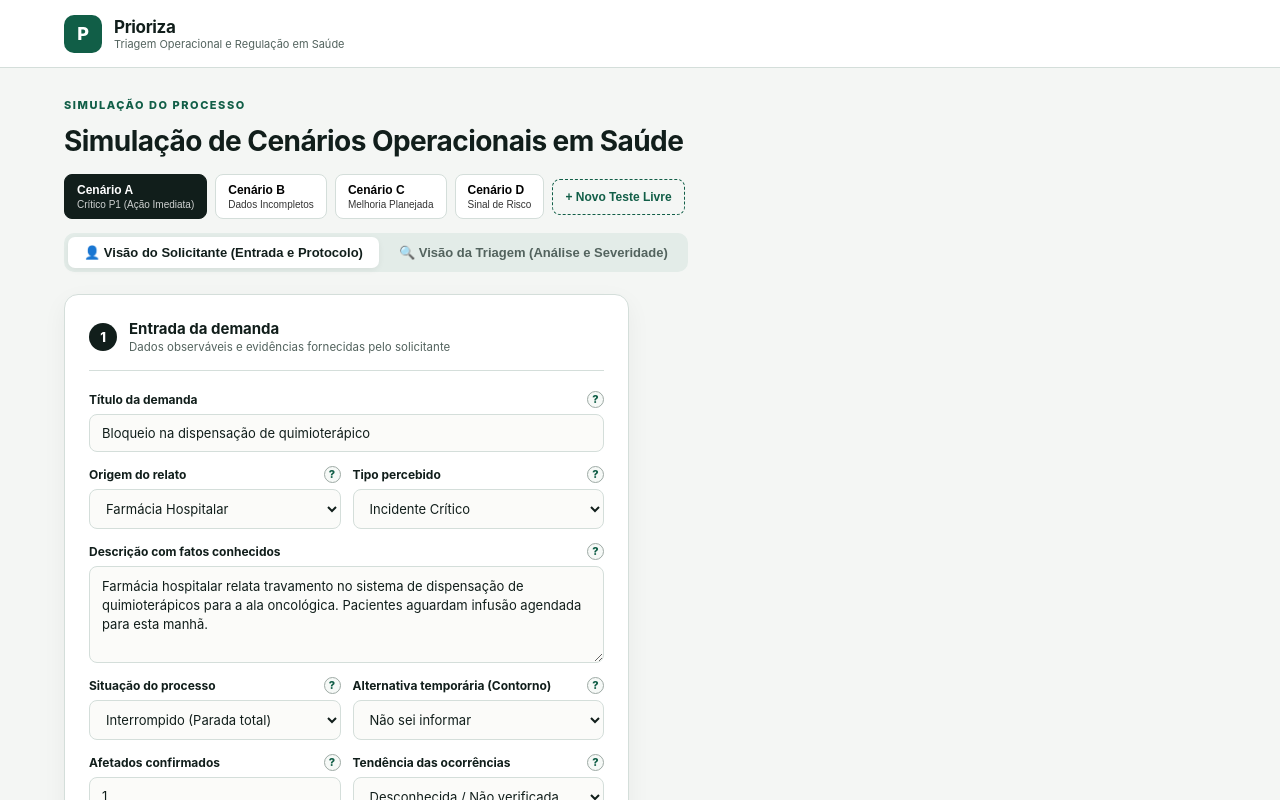
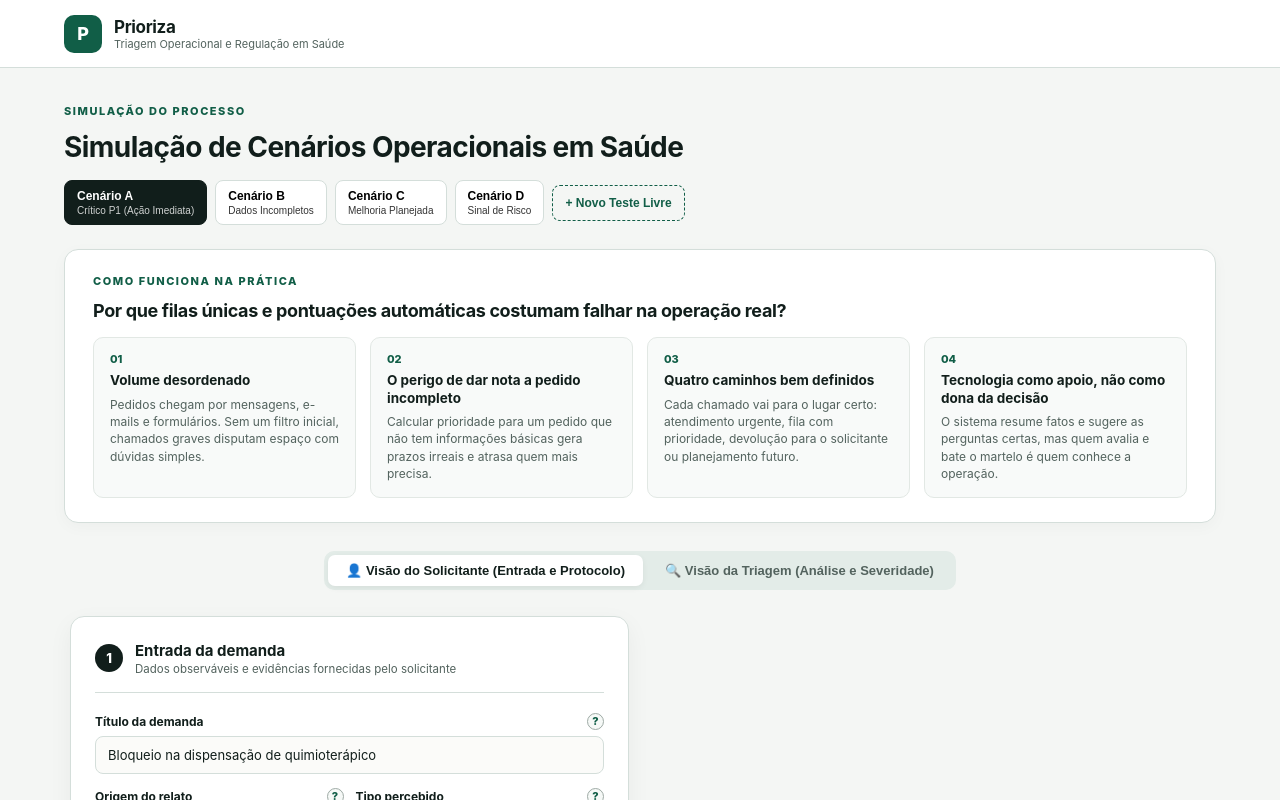
Before and after one commit to thaycarv/prioriza-operacoes, a React (Vite) app: page / in a window 1280 px wide. Shown: the top 800 px of the page. Built offline with nearby package versions, Linux system fonts and the light colour scheme.

Commit message:
refactor: inserir bloco como funciona na pratica e centralizar interface (resolve #9)

```diff
--- a/src/App.tsx
+++ b/src/App.tsx
@@ -102,7 +102,24 @@ export default function App() {
           />
         </div>
 
-        {/* Alternador de Perfis (Primeiro Solicitante, Depois Triagem) */}
+        {/* Como Funciona na Prática (Entre a Simulação e os Controles de Visão) */}
+        <div className="practice-explainer">
+          <div className="explainer-header">
+            <p className="eyebrow">{textos.comoFunciona.categoria}</p>
+            <h3>{textos.comoFunciona.titulo}</h3>
+          </div>
+          <div className="explainer-grid">
+            {textos.comoFunciona.etapas.map((etapa) => (
+              <div key={etapa.numero} className="explainer-card">
+                <span className="explainer-num">{etapa.numero}</span>
+                <b>{etapa.titulo}</b>
+                <p>{etapa.descricao}</p>
+              </div>
+            ))}
+          </div>
+        </div>
+
+        {/* Alternador de Perfis (Centralizado) */}
         <div
           className="view-switch"
           aria-label="Alternar perfil de visualização"
@@ -121,7 +138,7 @@ export default function App() {
           </button>
         </div>
 
-        {/* Painéis Principais */}
+        {/* Painéis Principais (Centralizados) */}
         <div className={`grid view-${view}`}>
           <IntakeForm
             form={form}
--- a/src/styles.css
+++ b/src/styles.css
@@ -167,7 +167,9 @@ body {
 
 /* Workspace (Principal: Direto no Protótipo) */
 .workspace {
-  padding: 30px 5vw 60px;
+  max-width: 1200px;
+  margin: 0 auto;
+  padding: 36px 24px 60px;
 }
 
 .eyebrow {
@@ -320,20 +322,84 @@ body {
   color: var(--green);
 }
 
-/* View Switch */
+/* Practice Explainer (Entre Cenários e Alternador de Visão) */
+.practice-explainer {
+  background: #ffffff;
+  border: 1px solid var(--line);
+  border-radius: 14px;
+  padding: 24px 28px;
+  margin: 24px 0 28px;
+  box-shadow: 0 4px 16px rgba(15, 31, 27, 0.03);
+}
+
+.explainer-header {
+  margin-bottom: 16px;
+}
+
+.explainer-header h3 {
+  font-size: 18px;
+  font-weight: 700;
+  letter-spacing: -0.02em;
+  margin: 4px 0 0;
+  color: var(--ink);
+}
+
+.explainer-grid {
+  display: grid;
+  grid-template-columns: repeat(4, 1fr);
+  gap: 14px;
+}
+
+.explainer-card {
+  background: #f8faf9;
+  border: 1px solid #e2e8e4;
+  border-radius: 10px;
+  padding: 14px 16px;
+  display: flex;
+  flex-direction: column;
+  gap: 6px;
+  transition: transform 180ms ease, box-shadow 180ms ease;
+}
+
+.explainer-card:hover {
+  transform: translateY(-2px);
+  box-shadow: 0 6px 18px rgba(15, 31, 27, 0.05);
+}
+
+.explainer-num {
+  font-size: 11px;
+  font-weight: 800;
+  color: var(--green);
+}
+
+.explainer-card b {
+  font-size: 13.5px;
+  color: var(--ink);
+  line-height: 1.3;
+}
+
+.explainer-card p {
+  margin: 0;
+  font-size: 12px;
+  color: var(--muted);
+  line-height: 1.45;
+}
+
+/* View Switch (Centralizado) */
 .view-switch {
-  display: inline-flex;
+  display: flex;
   background: #e3ece8;
   padding: 4px;
   border-radius: 10px;
-  margin-bottom: 22px;
+  margin: 0 auto 26px;
+  width: fit-content;
   gap: 4px;
 }
 
 .view-switch button {
   border: 0;
   background: transparent;
-  padding: 8px 16px;
+  padding: 8px 18px;
   border-radius: 7px;
   font-size: 13px;
   font-weight: 700;
@@ -348,12 +414,14 @@ body {
   box-shadow: 0 2px 6px rgba(0, 0, 0, 0.06);
 }
 
-/* Panels & Grid */
+/* Panels & Grid (Centralizados) */
 .grid {
   display: grid;
   grid-template-columns: 1fr 1fr;
   gap: 22px;
   align-items: start;
+  max-width: 1140px;
+  margin: 0 auto;
 }
 
 .grid.view-requester .result-panel {
@@ -1208,6 +1276,9 @@ footer p:last-child {
 
 /* Responsive */
 @media (max-width: 900px) {
+  .explainer-grid {
+    grid-template-columns: 1fr 1fr;
+  }
   .about-section,
   .grid {
     grid-template-columns: 1fr;
@@ -1227,6 +1298,9 @@ footer p:last-child {
 }
 
 @media (max-width: 560px) {
+  .explainer-grid {
+    grid-template-columns: 1fr;
+  }
   .workspace {
     padding-inline: 14px;
   }
--- a/src/textos.ts
+++ b/src/textos.ts
@@ -42,6 +42,38 @@ export const textos = {
     titulo: "Simulação de Cenários Operacionais em Saúde",
   },
 
+  comoFunciona: {
+    categoria: "COMO FUNCIONA NA PRÁTICA",
+    titulo:
+      "Por que filas únicas e pontuações automáticas costumam falhar na operação real?",
+    etapas: [
+      {
+        numero: "01",
+        titulo: "Volume desordenado",
+        descricao:
+          "Pedidos chegam por mensagens, e-mails e formulários. Sem um filtro inicial, chamados graves disputam espaço com dúvidas simples.",
+      },
+      {
+        numero: "02",
+        titulo: "O perigo de dar nota a pedido incompleto",
+        descricao:
+          "Calcular prioridade para um pedido que não tem informações básicas gera prazos irreais e atrasa quem mais precisa.",
+      },
+      {
+        numero: "03",
+        titulo: "Quatro caminhos bem definidos",
+        descricao:
+          "Cada chamado vai para o lugar certo: atendimento urgente, fila com prioridade, devolução para o solicitante ou planejamento futuro.",
+      },
+      {
+        numero: "04",
+        titulo: "Tecnologia como apoio, não como dona da decisão",
+        descricao:
+          "O sistema resume fatos e sugere as perguntas certas, mas quem avalia e bate o martelo é quem conhece a operação.",
+      },
+    ],
+  },
+
   rodape: {
     titulo: "Prioriza: Gestão de Operações e Eficiência de Processos",
     observacao:
```
